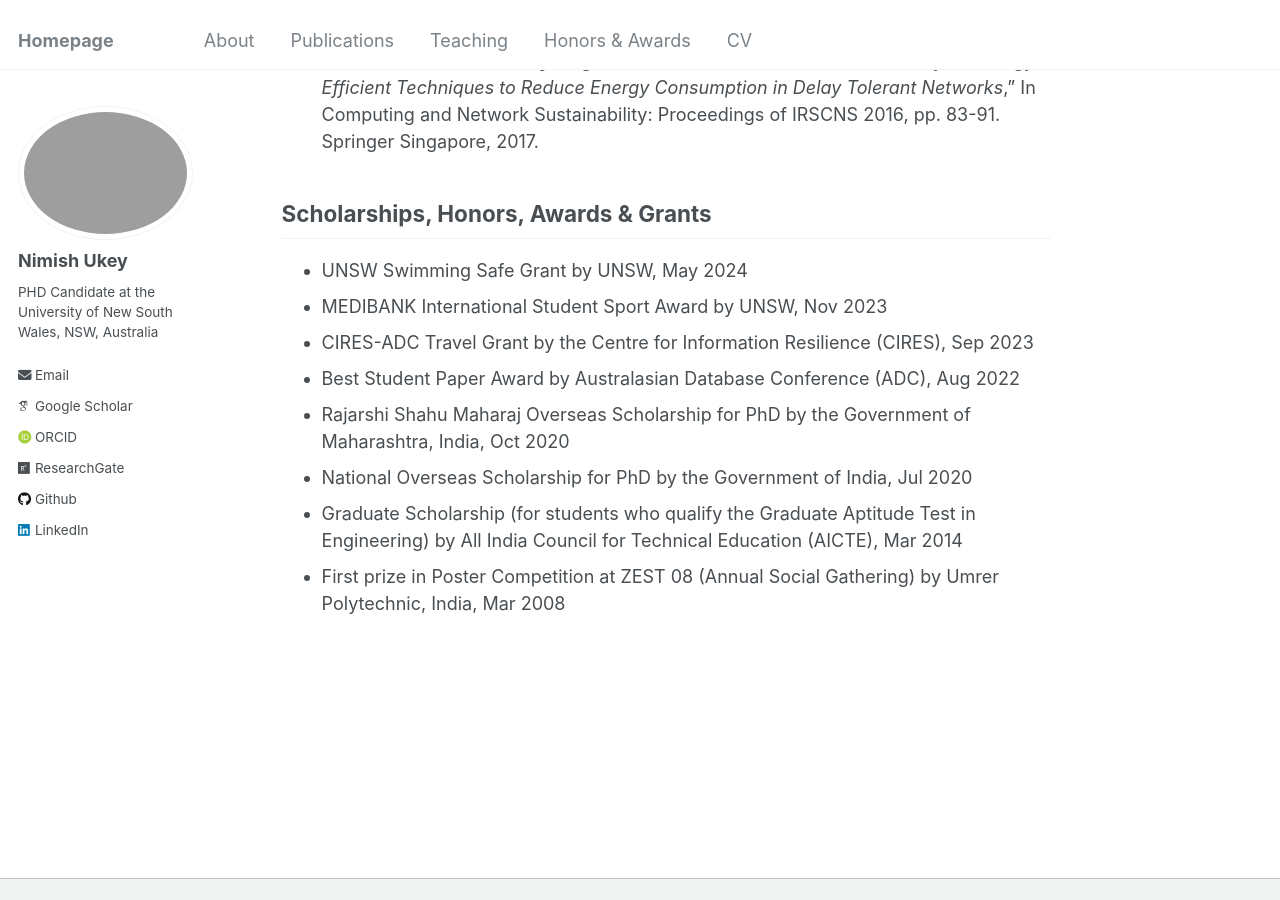
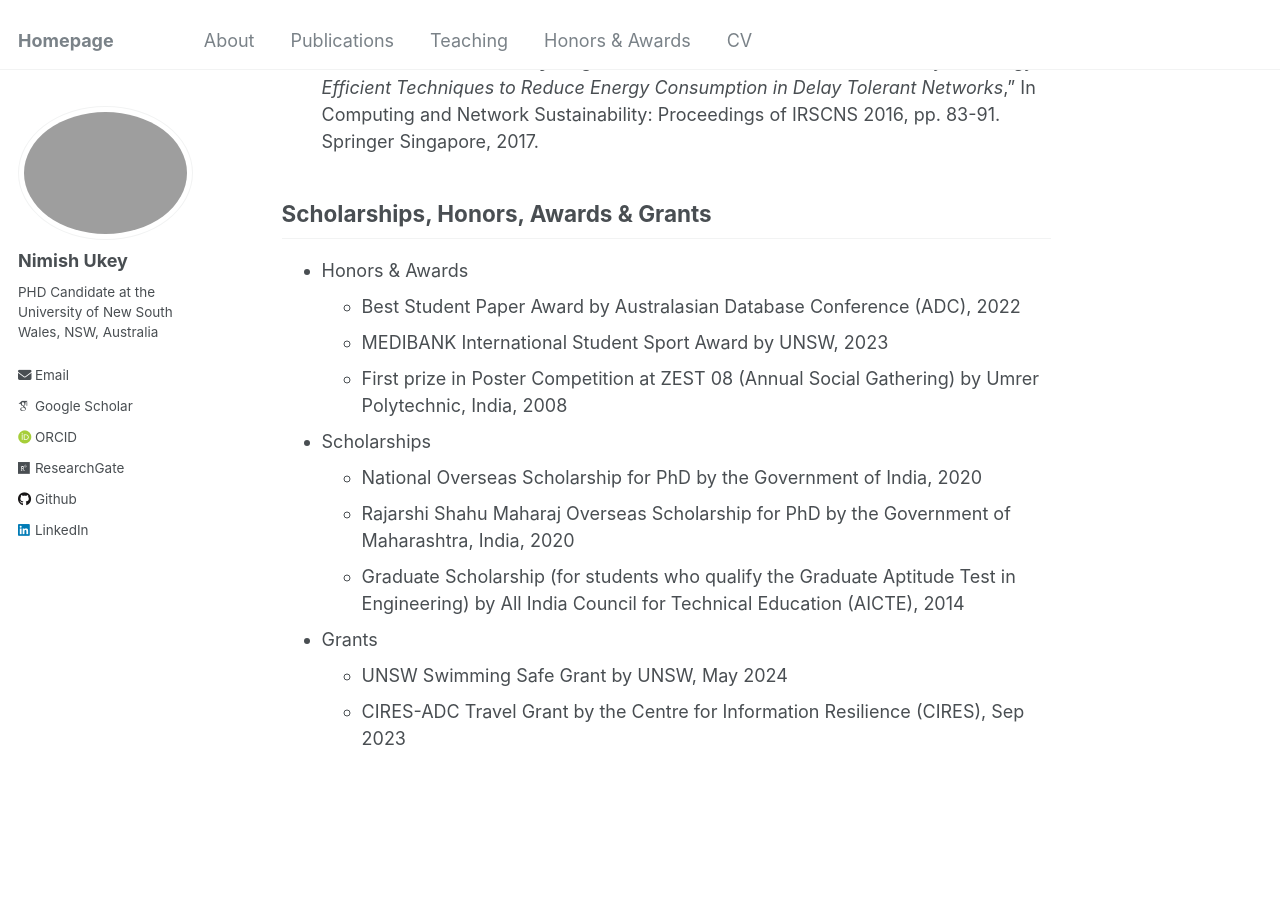
Before and after one commit to nimishukey/nimishukey.github.io, a Jekyll site: the page built from _pages/about.md, in a window 1280 px wide and 900 px high, scrolled down 1162 px. Built offline with Jekyll 4.4.1, drawn with Linux system fonts in a browser that asks for light colours; some web fonts are replaced.

Commit message:
Update about.md

```diff
--- a/_pages/about.md
+++ b/_pages/about.md
@@ -23,11 +23,16 @@ My complete articles are available on [Google Scholar](https://scholar.google.co
 8. Lalit Kulkarni, **Nimish Ukey**, Jagdish Bakal, and Nekita Chavan, “*A Survey on Energy-Efficient Techniques to Reduce Energy Consumption in Delay Tolerant Networks*,” In Computing and Network Sustainability: Proceedings of IRSCNS 2016, pp. 83-91. Springer Singapore, 2017.
 
 <h2 id= "honors & awards"> Scholarships, Honors, Awards & Grants </h2>
+- Honors & Awards
+  - Best Student Paper Award by Australasian Database Conference (ADC), 2022
+  - MEDIBANK International Student Sport Award by UNSW, 2023
+  - First prize in Poster Competition at ZEST 08 (Annual Social Gathering) by Umrer Polytechnic, India, 2008
+
+- Scholarships
+  - National Overseas Scholarship for PhD by the Government of India, 2020
+  - Rajarshi Shahu Maharaj Overseas Scholarship for PhD by the Government of Maharashtra, India, 2020
+  - Graduate Scholarship (for students who qualify the Graduate Aptitude Test in Engineering) by All India Council for Technical Education (AICTE), 2014
+
+- Grants
   - UNSW Swimming Safe Grant by UNSW, May 2024
-  - MEDIBANK International Student Sport Award by UNSW, Nov 2023
   - CIRES-ADC Travel Grant by the Centre for Information Resilience (CIRES), Sep 2023
-  - Best Student Paper Award by Australasian Database Conference (ADC), Aug 2022
-  - Rajarshi Shahu Maharaj Overseas Scholarship for PhD by the Government of Maharashtra, India, Oct 2020
-  - National Overseas Scholarship for PhD by the Government of India, Jul 2020
-  - Graduate Scholarship (for students who qualify the Graduate Aptitude Test in Engineering) by All India Council for Technical Education (AICTE), Mar 2014
-  - First prize in Poster Competition at ZEST 08 (Annual Social Gathering) by Umrer Polytechnic, India, Mar 2008
```
